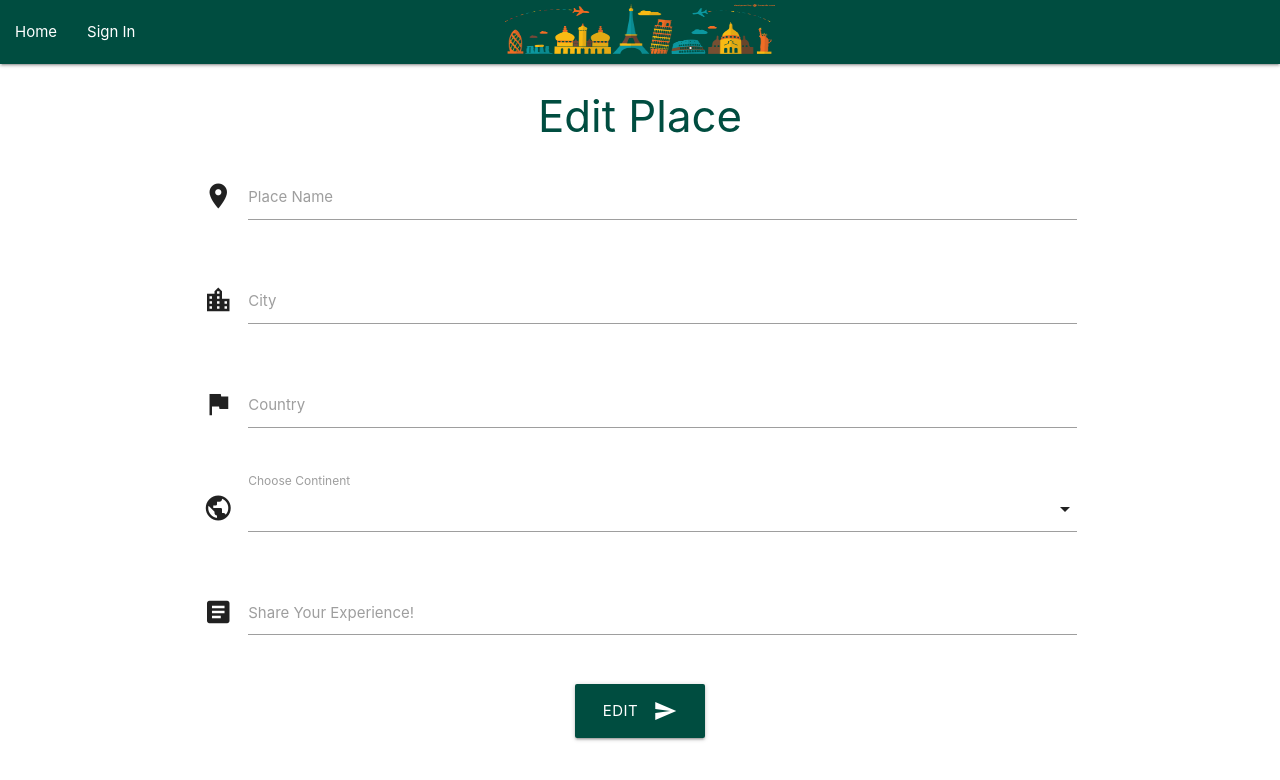
After one commit to lonneke-dev/PlaceToGo, a Flask app: template templates/edit_place.html in a window 1280 px wide. The commit adds this page. Shown: the top 780 px of the page. Run offline with Flask 2, Linux system fonts and the light colour scheme; the template is opened without the code that fills it, so the values that code supplies are empty; some libraries are stand-ins or nearby versions.

Commit message:
Wire up the edit button

```diff
--- a/app.py
+++ b/app.py
@@ -21,7 +21,7 @@ mongo = PyMongo(app)
 @app.route("/")
 @app.route("/get_places")
 def get_places():
-    places = mongo.db.places.find()
+    places = list(mongo.db.places.find())
     return render_template("places.html", places=places)
 
 
@@ -110,6 +110,15 @@ def add_place():
     return render_template("add_place.html", continents=continents)
 
 
+@app.route("/edit_place/<place_id>", methods=["GET", "POST"])
+def edit_place(place_id):
+    place = mongo.db.places.find_one({"_id": ObjectId(place_id)})
+
+    continents = mongo.db.continents.find().sort("continent_name", 1)
+    return render_template(
+        "edit_place.html", place=place, continents=continents)
+
+
 if __name__ == "__main__":
     app.run(host=os.environ.get("IP"),
             port=int(os.environ.get("PORT")),
--- /dev/null
+++ b/templates/edit_place.html
@@ -0,0 +1,65 @@
+{% extends "base.html" %}
+{% block content %}
+
+<h3 class="teal-text text-darken-4 center-align">Edit Place</h3>
+
+<div class="row">
+    <form class="col s12" method="POST" action="{{ url_for('edit_place', place_id=place._id) }}">
+        <!-- Place Name -->
+        <div class="row">
+            <div class="input-field col s12">
+                <i class="material-icons prefix">location_on</i>
+                <input id="place_name" name="place_name" minlength="3" data-length="20" type="text" class="validate"
+                    required>
+                <label for="place_name">Place Name</label>
+            </div>
+        </div>
+        <!-- City -->
+        <div class="row">
+            <div class="input-field col s12">
+                <i class="material-icons prefix">location_city</i>
+                <input id="city" name="city" minlength="3" data-length="20" type="text" class="validate" required>
+                <label for="city">City</label>
+            </div>
+        </div>
+        <!-- Country -->
+        <div class="row">
+            <div class="input-field col s12">
+                <i class="material-icons prefix">flag</i>
+                <input id="country" name="country" minlength="3" data-length="20" type="text" class="validate" required>
+                <label for="country">Country</label>
+            </div>
+        </div>
+        <!-- Continent Dropdown -->
+        <div class="row">
+            <div class="input-field col s12">
+                <i class="material-icons prefix">public</i>
+                <select id="continent_name" name="continent_name" class="validate" required>
+                    {% for continent in continents %}
+                    <option value="{{ continent.continent_name }}">{{ continent.continent_name }}</option>
+                    {% endfor %}
+                </select>
+                <label>Choose Continent</label>
+            </div>
+        </div>
+        <!-- Description Textarea -->
+        <div class="row">
+            <div class="input-field col s12">
+                <i class="material-icons prefix">article</i>
+                <textarea id="description" name="description" minlength="5" data-length="200"
+                    class="materialize-textarea validate" required></textarea>
+                <label for="description">Share Your Experience!</label>
+            </div>
+        </div>
+        <!-- Submit Button -->
+        <div class="row">
+            <div class="col s12 center-align">
+                <button class="btn-large teal darken-4" type="submit">Edit
+                    <i class="material-icons right">send</i>
+                  </button>
+            </div>
+        </div>
+    </form>
+</div>
+
+{% endblock %}
--- a/templates/places.html
+++ b/templates/places.html
@@ -14,7 +14,7 @@
                 <li><p>{{ place.description }}</p></li>
                 <li><p><em>by: {{ place.created_by }}</em></p></li>
                 <div class="col9">
-                    <a class="btn-floating btn-small waves-effect waves-light teal"><i class="material-icons">edit</i></a>
+                    <a href="{{ url_for('edit_place', place_id=place._id) }}" class="btn-floating btn-small waves-effect waves-light teal"><i class="material-icons">edit</i></a>
                 </div>
             </ul>
         </div>
```
